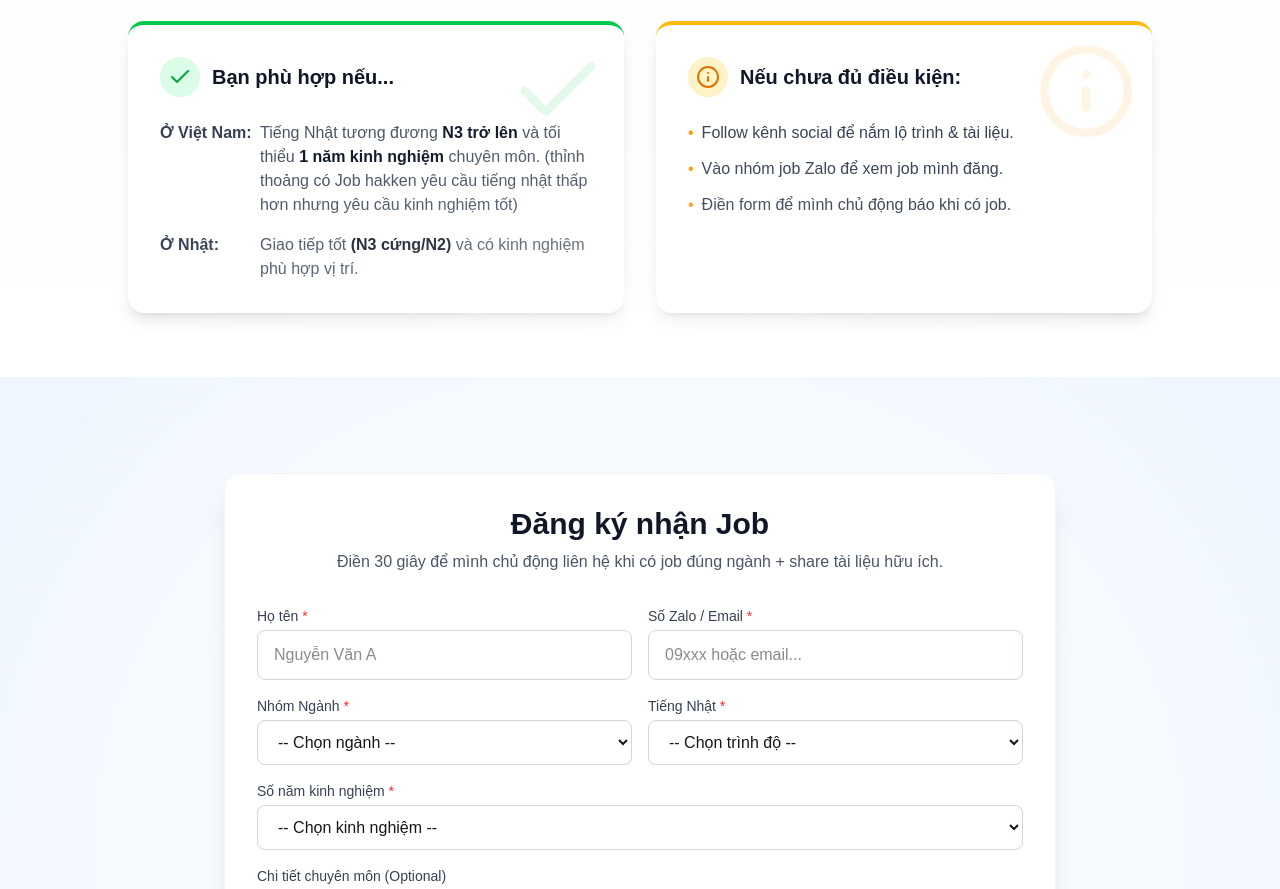
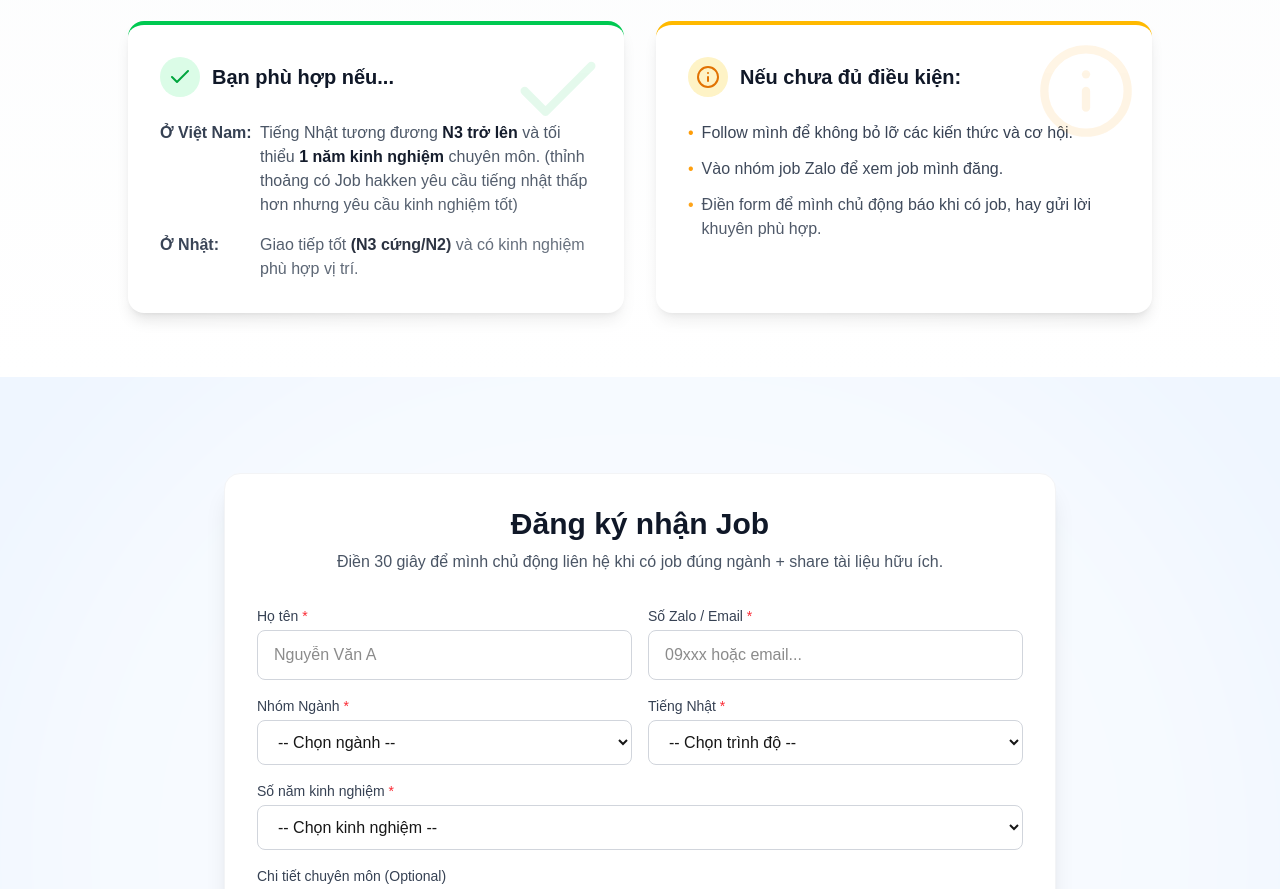
Before and after one commit to vinhcongtu/vinh-japan-web, a Next.js app: page / in a window 1280 px wide. Shown: the part 1960-2849 px from the top of the page. Built offline with nearby package versions, Linux system fonts and the light colour scheme.

Commit message:
JobFilter.tsx

```diff
--- a/components/JobFilter.tsx
+++ b/components/JobFilter.tsx
@@ -101,7 +101,7 @@ export default function JobFilter() {
                         <ul className="space-y-3 text-gray-700">
                             <li className="flex items-start">
                                 <span className="mr-2 text-amber-500">•</span>
-                                Follow kênh social để nắm lộ trình & tài liệu.
+                                Follow mình để không bỏ lỡ các kiến thức và cơ hội.
                             </li>
                             <li className="flex items-start">
                                 <span className="mr-2 text-amber-500">•</span>
@@ -109,7 +109,7 @@ export default function JobFilter() {
                             </li>
                             <li className="flex items-start">
                                 <span className="mr-2 text-amber-500">•</span>
-                                Điền form để mình chủ động báo khi có job.
+                                Điền form để mình chủ động báo khi có job, hay gửi lời khuyên phù hợp.
                             </li>
                         </ul>
                     </div>
```
